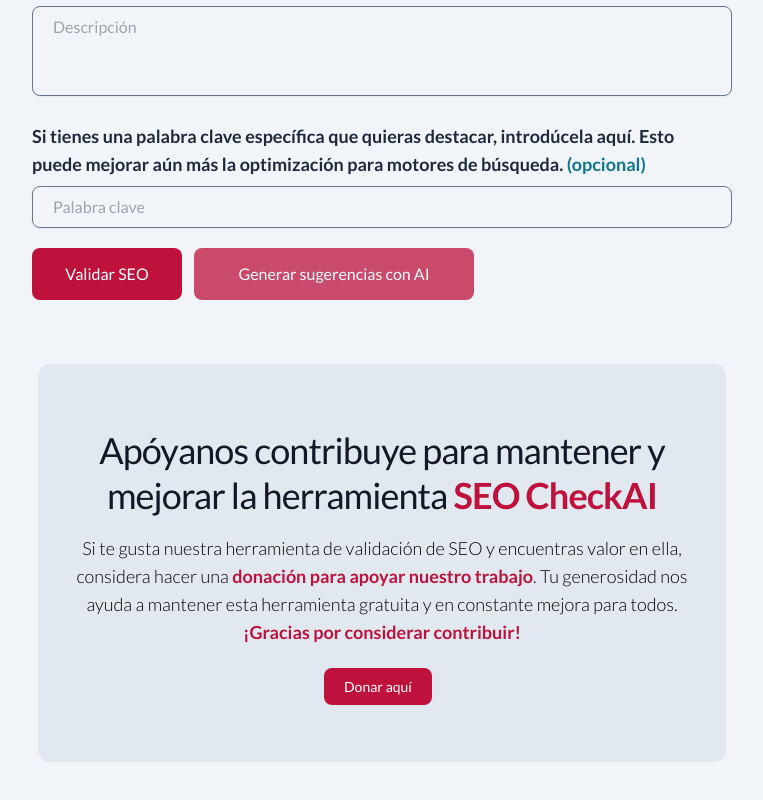
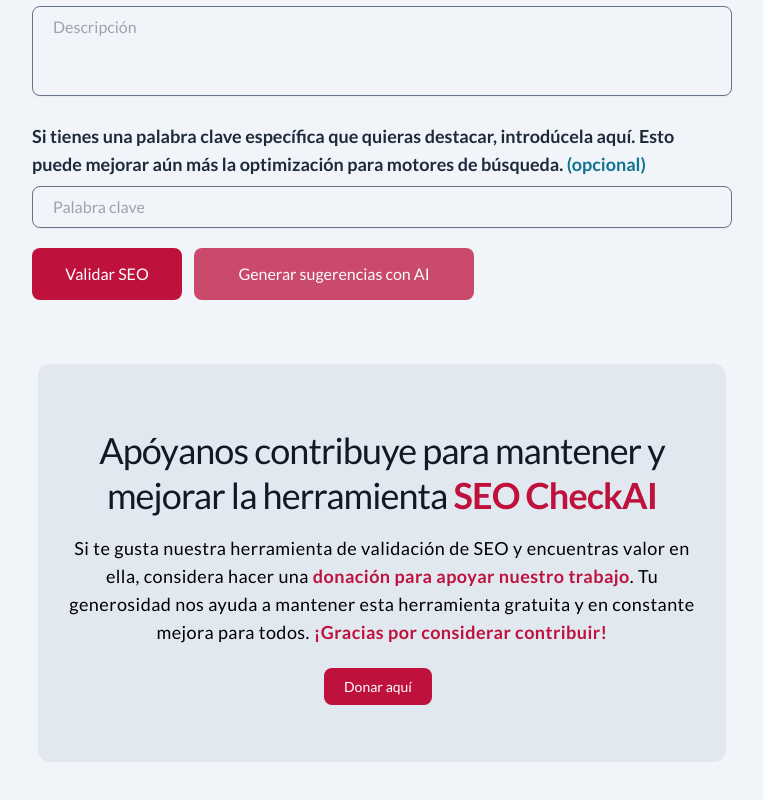
Before and after one commit to johnsi15/seocheck-ai, a Next.js app: page /validar-seo in a window 1280 px wide. Shown: the part 426-1226 px from the top of the page, without its empty margins (258-1021 px from the left). Built offline with nearby package versions, Linux system fonts and the light colour scheme.

Commit message:
Changes component Donate

```diff
--- a/src/components/Donate.tsx
+++ b/src/components/Donate.tsx
@@ -7,7 +7,7 @@
             Apóyanos contribuye para mantener y mejorar la herramienta{' '}
             <strong className='text-rose-700 dark:text-rose-600 font-semibold'>SEO CheckAI</strong>
           </h2>
-          <p className='mb-7 font-light text-black dark:text-slate-200 md:text-lg'>
+          <p className='mb-7 font-normal text-black dark:text-slate-400 md:text-lg tracking-wide'>
             Si te gusta nuestra herramienta de validación de SEO y encuentras valor en ella, considera hacer una{' '}
             <strong className='text-rose-700 dark:text-rose-600 font-semibold'>
               donación para apoyar nuestro trabajo
```
